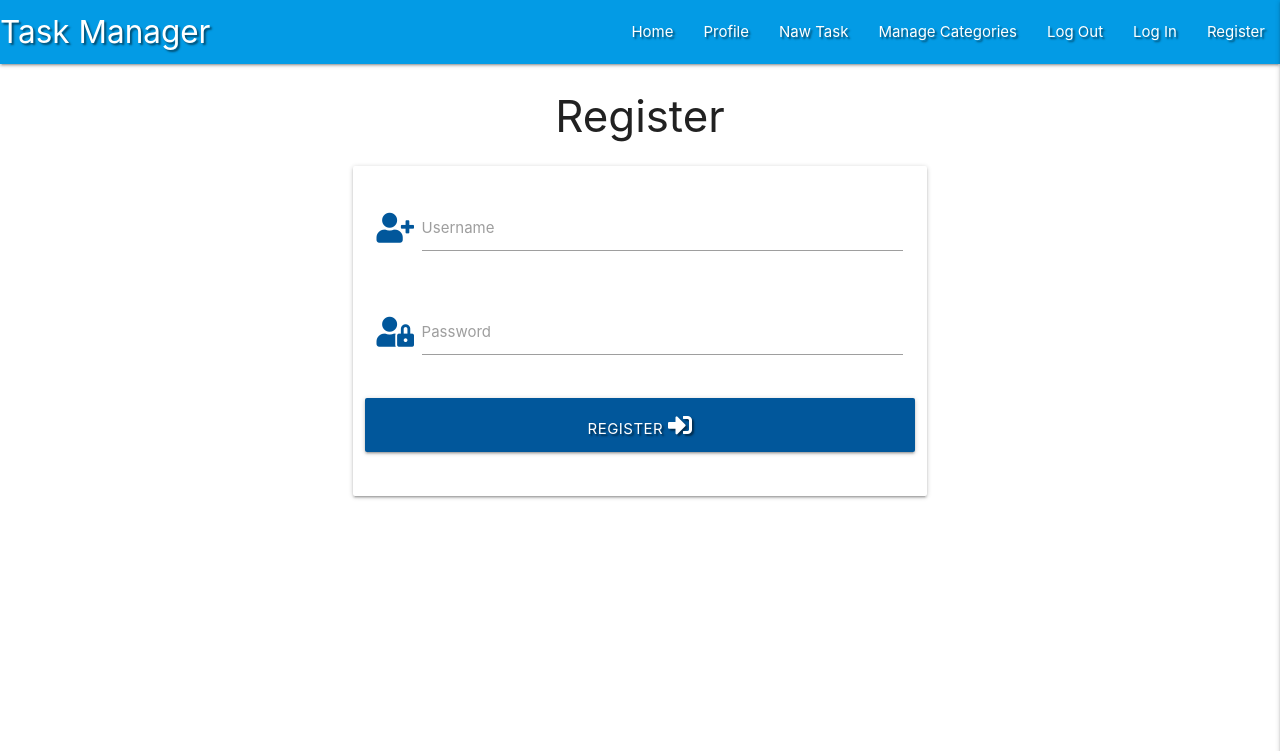
After one commit to marcin-kli/Mini-Project, a Flask app: page /register in a window 1280 px wide. The commit adds this page. Shown: the top 751 px of the page. Run offline with Flask 2, Linux system fonts and the light colour scheme; some libraries are stand-ins or nearby versions.

Commit message:
Add Register functionality

```diff
--- a/app.py
+++ b/app.py
@@ -4,6 +4,7 @@ from flask import (
     redirect, request, session, url_for)
 from flask_pymongo import PyMongo
 from bson.objectid import ObjectId
+from werkzeug.security import generate_password_hash, check_password_hash
 if os.path.exists("env.py"):
     import env
 
@@ -26,6 +27,29 @@ def get_tasks():
     return render_template("tasks.html", tasks=tasks)
 
 
+@app.route("/register", methods=["GET", "POST"])
+def register():
+    if request.method == "POST":
+        # check if username already exists in db
+        existing_user = mongo.db.users.find_one(
+            {"username": request.form.get("username").lower()})
+
+        if existing_user:
+            flash("Username already exists")
+            return redirect(url_for("register"))
+
+        register = {
+            "username": request.form.get("username").lower(),
+            "password": generate_password_hash(request.form.get("password"))
+        }
+        mongo.db.users.insert_one(register)
+
+        # put the new user into 'session' cookie
+        session["user"] = request.form.get("username").lower()
+        flash("Registration Successful")
+    return render_template("register.html")
+
+
 if __name__ == "__main__":
     app.run(host=os.environ.get("IP"),
             port=int(os.environ.get("PORT")),
--- a/static/css/style.css
+++ b/static/css/style.css
@@ -1,3 +1,7 @@
 .text-shadow{
     text-shadow: 2px 2px 2px rgba(0, 0, 0, 0.5);
 }
+
+.flashes h4 {
+    line-height: 2;
+}
--- a/templates/base.html
+++ b/templates/base.html
@@ -26,7 +26,7 @@
                     <li><a href="#">Manage Categories</a></li>
                     <li><a href="#">Log Out</a></li>
                     <li><a href="#">Log In</a></li>
-                    <li><a href="#">Register</a></li>
+                    <li><a href="{{ url_for('register') }}">Register</a></li>
                 </ul>
             </div>
         </nav>
@@ -40,14 +40,28 @@
             <li><a href="#">Manage Categories</a></li>
             <li><a href="#">Log Out</a></li>
             <li><a href="#">Log In</a></li>
-            <li><a href="#">Register</a></li>
+            <li><a href="{{ url_for('register') }}">Register</a></li>
         </ul>
 
     </header>
 
-    {% block content %}
+    <section>
+        <!--flash messages-->
+        {% with messages = get_flashed_messages() %}
+            {% if messages%}
+                {% for message in messages%}
+                    <div class="row flashes">
+                        <h4 class="light-blue lighten-4 center-align">{{ message }}</h4>
+                    </div>
+                {% endfor %}
+            {% endif%}
+        {% endwith %}
+    </section>
 
-    {% endblock %}
+    <main class="container">
+        {% block content %}
+        {% endblock %}
+    </main>
 
     <script src="https://code.jquery.com/jquery-3.5.1.min.js" integrity="sha256-9/aliU8dGd2tb6OSsuzixeV4y/faTqgFtohetphbbj0=" crossorigin="anonymous"></script>
     <script src="https://cdnjs.cloudflare.com/ajax/libs/materialize/1.0.0/js/materialize.min.js"></script>
--- /dev/null
+++ b/templates/register.html
@@ -0,0 +1,34 @@
+{% extends "base.html" %}
+{% block content %}
+<h3 class="center-align">Register</h3>
+
+<div class="row">
+    <form class="col s12 m8 offset-m2" method="POST" action="{{ url_for('register')}}">
+        <div class="card-panel">
+            <!-- username -->
+            <div class="row">
+                <div class="input-field col s12">
+                    <i class="fas fa-user-plus prefix light-blue-text text-darken-4"></i>
+                    <input id="username" name="username" type="text" minlenght="2" maxlenght="15" pattern="^[a-zA-Z0-9]{2,15}$" class="validate" required>
+                    <label for="username">Username</label>
+                </div>
+            </div>
+            <!-- password -->
+            <div class="row">
+                <div class="input-field col s12">
+                    <i class="fas fa-user-lock prefix light-blue-text text-darken-4"></i>
+                    <input id="password" name="password" type="password" minlenght="2" maxlenght="15" pattern="^[a-zA-Z0-9]{2,15}$" class="validate" required>
+                    <label for="password">Password</label>
+                </div>
+            </div>
+            <!-- register -->
+            <div class="row">
+                <button type="submit" class="col s12 btn-large light-blue darken-4 text-shadow">
+                    Register <i class="fas fa-sign-in-alt"></i>
+                </button>
+            </div>
+        </div>
+    </form>
+</div>
+
+{% endblock %}
```
